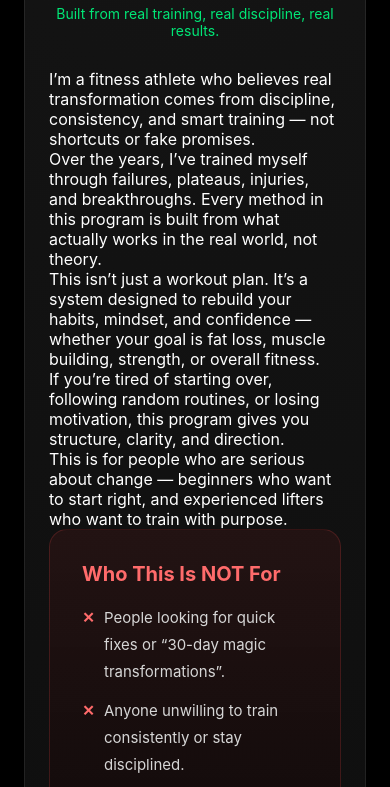
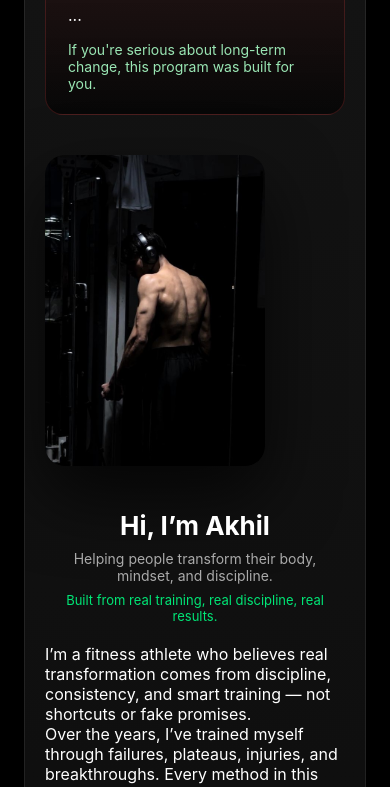
Before and after one commit to AkhilAzad/become-fit, a website: page public/index.html in a window 390 px wide. Shown: the part 194-981 px from the top of the page. Drawn offline with Linux system fonts and the light colour scheme.

Commit message:
Updated hero layout and right-side red box structure

```diff
--- a/public/style.css
+++ b/public/style.css
@@ -257,30 +257,70 @@
 }
 
 /* =========================
-   MOBILE
-========================= */
+   MOBILE REFINEMENT
+   ========================= */
 
-@media (max-width: 1024px) {
+@media (max-width: 768px) {
+
+  body {
+    padding: 14px;
+  }
 
   .container {
-    padding: 40px 24px;
+    padding: 28px 20px 40px;
+    border-radius: 18px;
+  }
+
+  .header {
+    margin-bottom: 20px;
+  }
+
+  .header h1 {
+    font-size: 28px;
+    line-height: 1.2;
+  }
+
+  .tagline {
+    font-size: 14px;
+  }
+
+  .subline {
+    font-size: 13px;
+  }
+
+  .about p {
+    font-size: 15px;
+    line-height: 1.75;
   }
 
   .hero {
     grid-template-columns: 1fr;
-    gap: 40px;
+    gap: 24px;
   }
 
-  .header h1 {
-    font-size: 30px;
+  .hero-image {
+    order: -1;
+    /* image goes above text on mobile */
+    margin-bottom: 20px;
   }
 
-  .about p {
-    font-size: 15px;
+  .hero-image img {
+    max-width: 220px;
+  }
+
+  .not-for {
+    margin-top: 28px;
+    padding: 22px;
   }
 
   .stats {
     flex-direction: column;
-    gap: 20px;
+    gap: 16px;
   }
+
+  .cta button {
+    padding: 18px;
+    font-size: 16px;
+  }
+
 }
```
